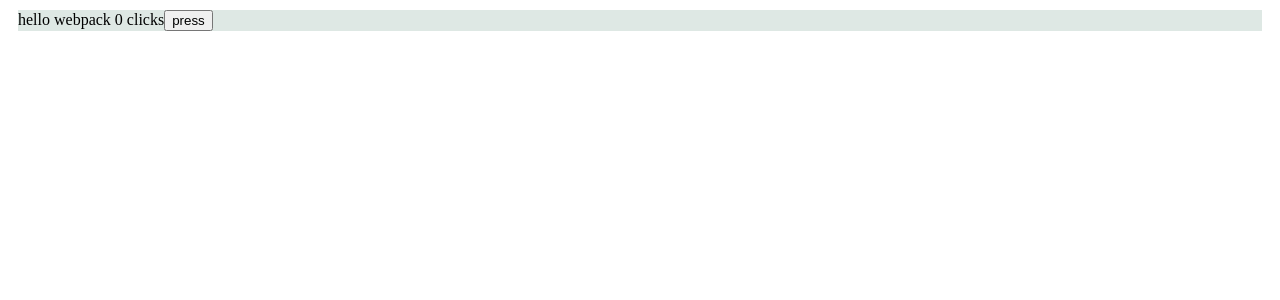
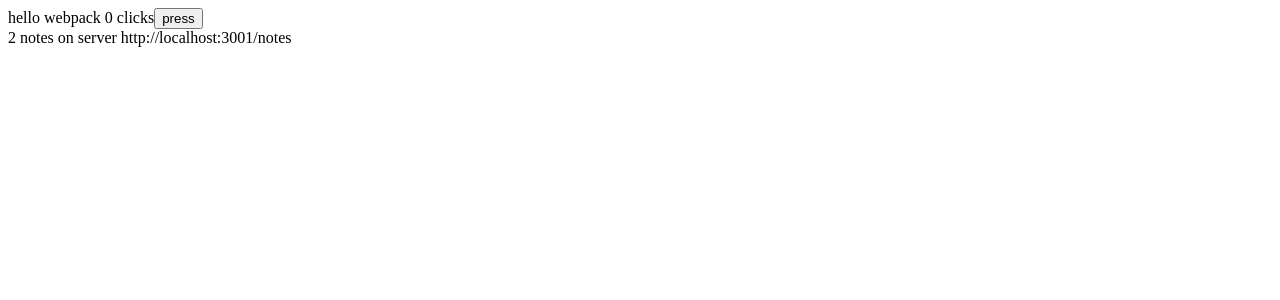
Before and after one commit to EGRrqq/fullStackOpen_bloglist, a React app: page / in a window 1280 px wide. Shown: the top 300 px of the page. Built offline with nearby package versions, Linux system fonts and the light colour scheme; data requests are answered from the project's data file; the HTML template or start-up script is replaced by a standard one.

Commit message:
development and production configuration

```diff
--- /dev/null
+++ b/db.json
@@ -0,0 +1,14 @@
+{
+    "notes": [
+      {
+        "important": true,
+        "content": "HTML is easy",
+        "id": "5a3b8481bb01f9cb00ccb4a9"
+      },
+      {
+        "important": false,
+        "content": "Mongo can save js objects",
+        "id": "5a3b920a61e8c8d3f484bdd0"
+      }
+    ]
+  }
--- a/package.json
+++ b/package.json
@@ -6,6 +6,7 @@
   "scripts": {
     "build": "webpack --mode=production",
     "start": "webpack serve --mode=development",
+    "server": "json-server -p3001 --watch db.json",
     "test": "echo \"Error: no test specified\" && exit 1"
   },
   "repository": {
@@ -23,12 +24,14 @@
     "@babel/preset-react": "^7.18.6",
     "babel-loader": "^9.1.2",
     "css-loader": "^6.7.3",
+    "json-server": "^0.17.1",
     "style-loader": "^3.3.1",
     "webpack": "^5.75.0",
     "webpack-cli": "^5.0.1",
     "webpack-dev-server": "^4.11.1"
   },
   "dependencies": {
+    "axios": "^1.3.3",
     "core-js": "^3.28.0",
     "react": "^18.2.0",
     "react-dom": "^18.2.0",
--- a/src/App.js
+++ b/src/App.js
@@ -1,11 +1,22 @@
-import React, { useState } from "react"
-import './index.css'
+import React, { useState, useEffect } from 'react'
+import axios from 'axios'
+
+const useNotes = (url) => {
+  const [notes, setNotes] = useState([])
+  useEffect(() => {
+    axios.get(url).then(response => {
+      setNotes(response.data)
+    })
+  }, [url])
+  return notes
+}
 
 const App = () => {
   const [counter, setCounter] = useState(0)
   const [values, setValues] = useState([])
+  const notes = useNotes(BACKEND_URL)
 
-    const handleCLick = () => {
+  const handleClick = () => {
     setCounter(counter + 1)
     setValues(values.concat(counter))
   }
@@ -13,9 +24,8 @@ const App = () => {
   return (
     <div className="container">
       hello webpack {counter} clicks
-            <button onClick={handleCLick}>
-                press
-            </button>
+      <button onClick={handleClick}>press</button>
+      <div>{notes.length} notes on server {BACKEND_URL}</div>
     </div>
   )
 }
--- a/webpack.config.js
+++ b/webpack.config.js
@@ -1,6 +1,13 @@
 const path = require('path')
+const webpack = require('webpack')
 
-const config = () => {
+const config = (env, argv) => {
+    console.log('argv.mode:', argv.mode)
+
+    const backend_url = argv.mode === 'production'
+    ? 'https://notes2023.fly.dev/api/notes'
+    : 'http://localhost:3001/notes'
+
   return {
     entry: './src/index.js',
     output: {
@@ -10,7 +17,7 @@ const config = () => {
     devServer: {
         static: path.resolve(__dirname, 'build'),
         compress: true,
-        port: 5000,
+        port: 3000,
     },
     devtool: 'source-map',
     module: {
@@ -28,6 +35,11 @@ const config = () => {
         },
       ],
     },
+    plugins: [
+        new webpack.DefinePlugin({
+          BACKEND_URL: JSON.stringify(backend_url)
+        })
+    ]
   }
 }
 
```
Also changed, not shown: 1 other file (tests, documents, lock files or other folders). Lines whose indentation alone changed are shown as unchanged.
